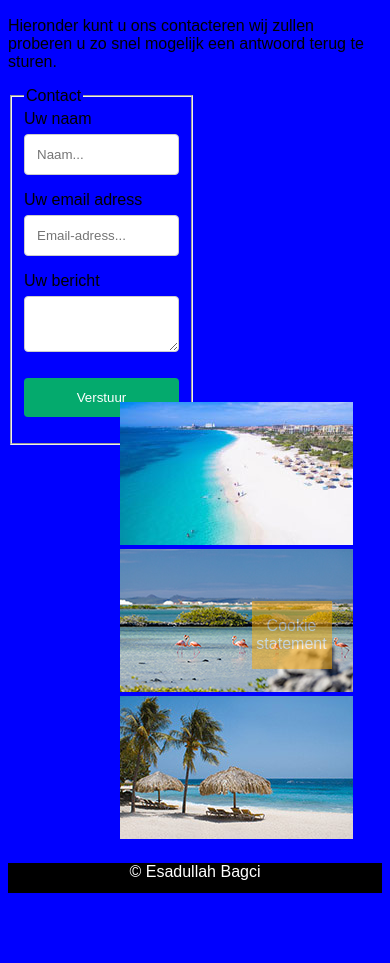
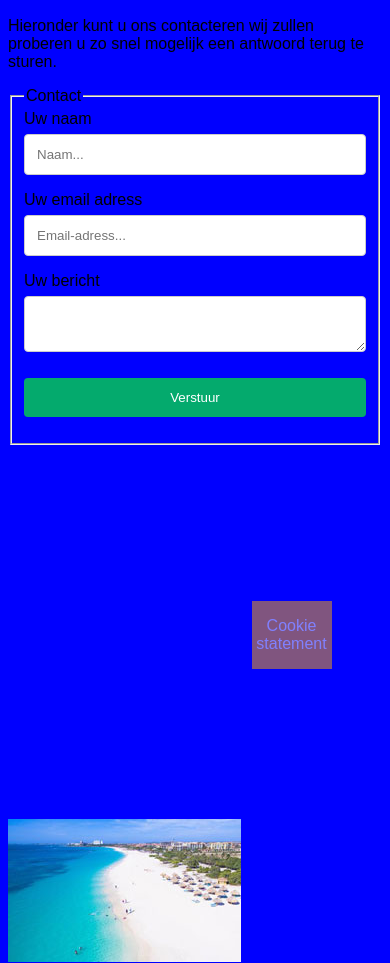
Before and after one commit to Esadullah1/final-assesment, a plain HTML site: page contact.html in a window 390 px wide. Shown: the part 159-1122 px from the top of the page. Before the commit the page ends 1060 px from the top, so only its background shows below. Drawn offline with Linux system fonts and the light colour scheme.

Commit message:
frst version

```diff
--- a/contact.html
+++ b/contact.html
@@ -38,11 +38,8 @@
         </nav>
 
 
+    </header>
 
-
-
-
-    </header>
 
 
     <article>
@@ -51,7 +48,7 @@
                 Hieronder kunt u ons contacteren wij zullen proberen u zo snel mogelijk een antwoord terug te sturen.
         </p>
     </article>
-
+<section id="contactContainer">
    <section id="contact-form">
     <form action="/action_page.php">
         <fieldset>
@@ -70,8 +67,9 @@
       </form>
 
 
+    </section>
 
-      <section id="asideContact">
+    <section id="asideContact">
         <aside >
 
                 <img  src="img/aruba.jpg" alt="aruba">
@@ -81,21 +79,18 @@
         </aside>
 
     </section>
-    </section>
+</section>
 
 
 
 
 
 
-
-
-
-
-<footer id="footer">
-    © Esadullah Bagci <section id="cookieSection"><p id="cookie">Cookie statement </p></section>
-</footer>
-
+<section id="footerContainer">
+    <footer id="footer">
+        © Esadullah Bagci <section id="cookieSection"><p id="cookie">Cookie statement </p></section>
+    </footer>
+</section>
 
 
 
--- a/style.css
+++ b/style.css
@@ -68,9 +68,10 @@ body{
 
 #asideHome{
   display: flex;
-    flex-direction: column;
-    margin-left: 34%;
-    width: 158px;
+  flex-direction: column;
+  margin-left: 34%;
+  max-width: 237px;
+  min-width: 237px;
 }
 
 #aside{
@@ -178,6 +179,12 @@ tr:nth-child(even) {
 
 /* Contact-page */
 #contact-form{
+  flex: auto;
+  align-content: flex-end;
+  flex-flow: row-reverse;
+}
+
+form{
   width: 50%;
 }
 
@@ -213,15 +220,14 @@ input[type=submit]:hover {
 }
 
 #asideContact{
-  display: flex;
-  margin-top: -23%;
-  margin-left: 60%;
-  max-width: min-content;
-
+ display: flex;
+ flex-basis: min-content;
 }
 
-#asideContact > aside{
-  flex-direction: column;
+
+
+#contactContainer{
+  display: flex;
 }
 
 
@@ -257,7 +263,7 @@ input[type=submit]:hover {
 
 
 #footer{
-    margin-top: 20px;
+    margin-top: 100px;
     background-color: black;
     color: white;
     justify-content: space-between;
@@ -432,6 +438,17 @@ ul {
     border-collapse: collapse;
     width: 100%;
   }
+
+
+  /* Contact */
+
+
+
+
+
+
+
+  /* Contact */
 
 
 
@@ -702,6 +719,9 @@ background-color: #98fb98;
 }
 
 
+#footer{
+  margin-top: 100%;
+}
 
 
 /* best destnations */
@@ -715,6 +735,26 @@ background-color: #98fb98;
 
 
 
+/* contact */
+#contactContainer{
+  display: flex;
+  flex-direction: column;
+}
+
+#contact-form{
+  margin-bottom: 100%;
+}
+/* contact */
+
+
+}
+
+
+form{
+  width: 100%;
+}
+
+
 
 
 
```
